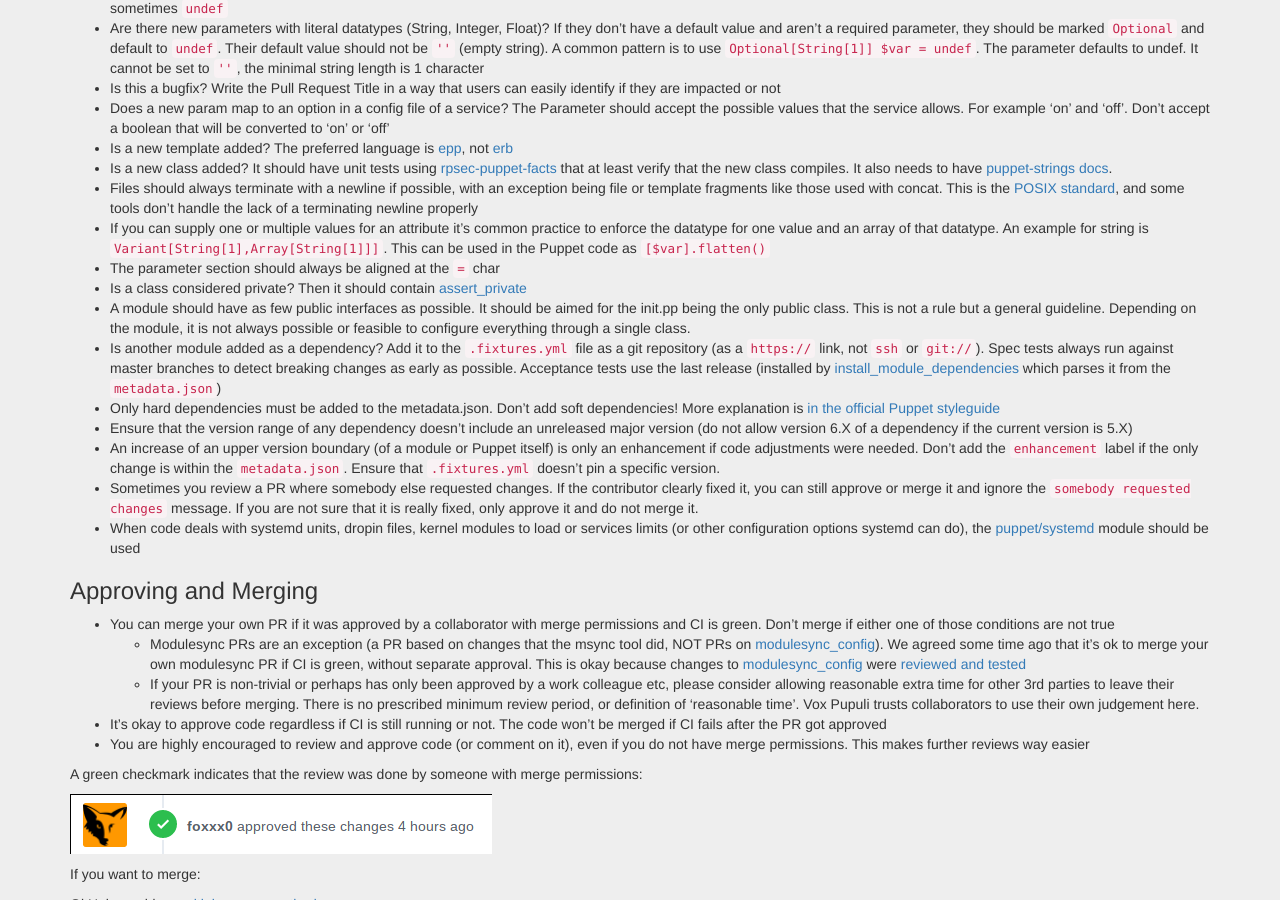
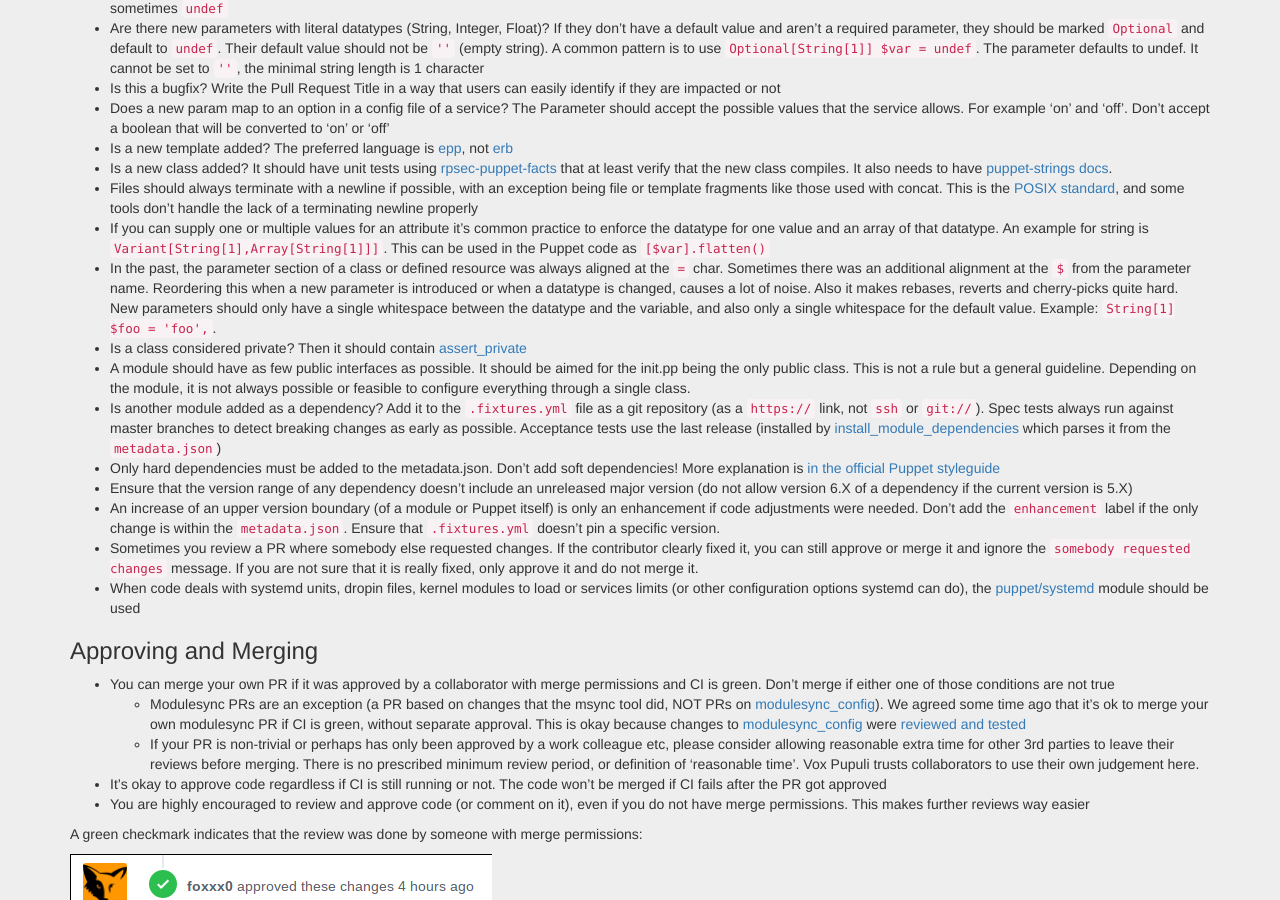
Before and after one commit to voxpupuli/voxpupuli.github.io, a Jekyll site: the page built from _docs/reviewing_pr.md, in a window 1280 px wide and 900 px high, scrolled down 643 px. Built offline with Jekyll 4.4.1, drawn with Linux system fonts in a browser that asks for light colours; nearby versions of some CDN libraries.

Commit message:
style guide: Stop aligning parameters at `=` and/or `$`

```diff
--- a/_docs/reviewing_pr.md
+++ b/_docs/reviewing_pr.md
@@ -32,7 +32,7 @@ one of our modules:
 * Is a new class added? It should have unit tests using [rpsec-puppet-facts](https://github.com/mcanevet/rspec-puppet-facts#rspec-puppet-facts) that at least verify that the new class compiles. It also needs to have [puppet-strings docs](https://puppet.com/docs/puppet/6.17/puppet_strings.html).
 * Files should always terminate with a newline if possible, with an exception being file or template fragments like those used with concat. This is the [POSIX standard][posix], and some tools don't handle the lack of a terminating newline properly
 * If you can supply one or multiple values for an attribute it's common practice to enforce the datatype for one value and an array of that datatype. An example for string is `Variant[String[1],Array[String[1]]]`. This can be used in the Puppet code as `[$var].flatten()`
-* The parameter section should always be aligned at the `=` char
+* In the past, the parameter section of a class or defined resource was always aligned at the `=` char. Sometimes there was an additional alignment at the `$` from the parameter name. Reordering this when a new parameter is introduced or when a datatype is changed, causes a lot of noise. Also it makes rebases, reverts and cherry-picks quite hard. New parameters should only have a single whitespace between the datatype and the variable, and also only a single whitespace for the default value. Example: `String[1] $foo = 'foo',`.
 * Is a class considered private? Then it should contain [assert_private][as]
 * A module should have as few public interfaces as possible. It should be aimed for the init.pp being the only public class. This is not a rule but a general guideline. Depending on the module, it is not always possible or feasible to configure everything through a single class.
 * Is another module added as a dependency? Add it to the `.fixtures.yml` file as a git repository (as a `https://` link, not `ssh` or `git://`). Spec tests always run against master branches to detect breaking changes as early as possible. Acceptance tests use the last release (installed by [install_module_dependencies][imd] which parses it from the `metadata.json`)
```
